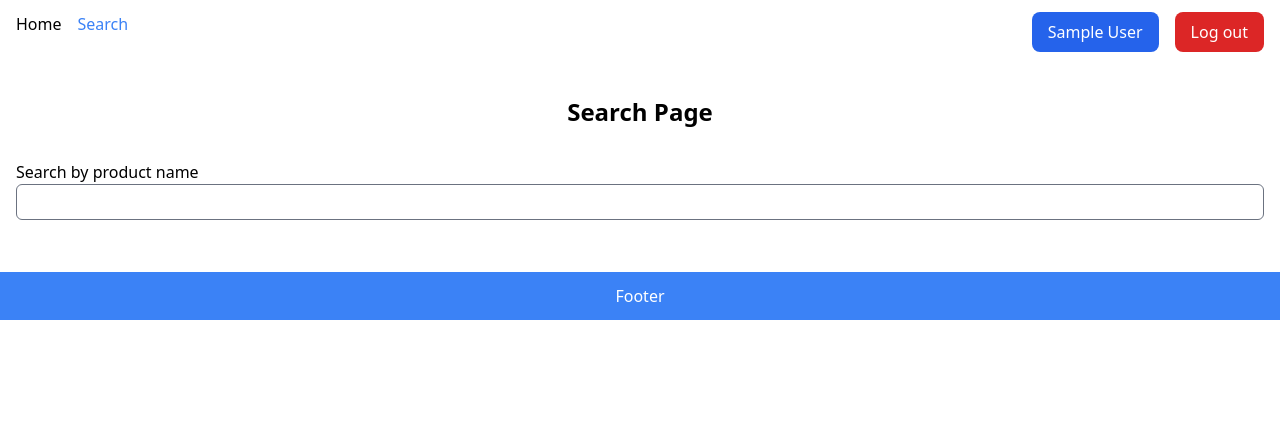
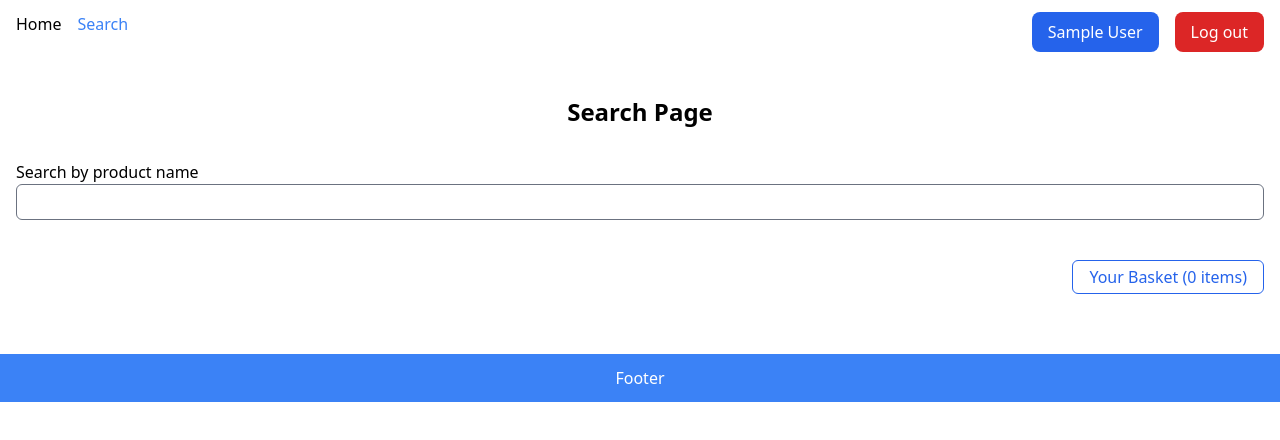
Before and after one commit to sebaspa/basket, a React (Vite) app: page /search in a window 1280 px wide. Shown: the top 440 px of the page. Built offline with nearby package versions, Linux system fonts and the light colour scheme; sample sign-in values are in the browser's storage.

Commit message:
Se agrega el carrito a la pagina de busqueda

```diff
--- a/src/pages/SearchPage.tsx
+++ b/src/pages/SearchPage.tsx
@@ -1,6 +1,6 @@
 import { useState } from 'react'
 import { useSelector } from 'react-redux'
-import { Products } from '../components'
+import { ButtonCountBasket, Products } from '../components'
 import { type RootState } from '../store'
 
 export const SearchPage = (): JSX.Element => {
@@ -38,6 +38,7 @@ export const SearchPage = (): JSX.Element => {
             }}
           />
         </div>
+        <ButtonCountBasket />
         <Products isLoading={false} products={productsToFilter} />
       </div>
     </>
--- a/src/utils/axios.ts
+++ b/src/utils/axios.ts
@@ -15,7 +15,7 @@ const user = getUserFromLocalStorage()
 customFetch.interceptors.request.use((config) => {
   if (user !== null) {
     const token: string = user.token
-    config.headers['Content-Type'] = 'application/json'
+    config.headers['Content-Type'] = 'application/json; charset=utf-8'
     config.headers.Authorization = `Bearer ${token}`
   }
   return config
```
